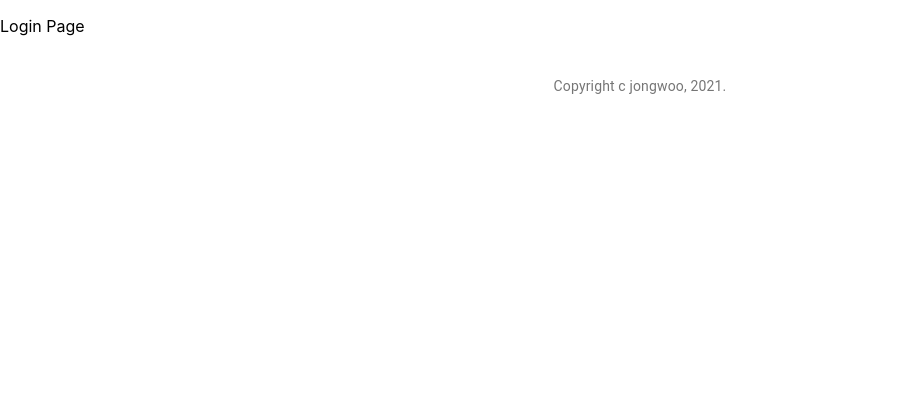
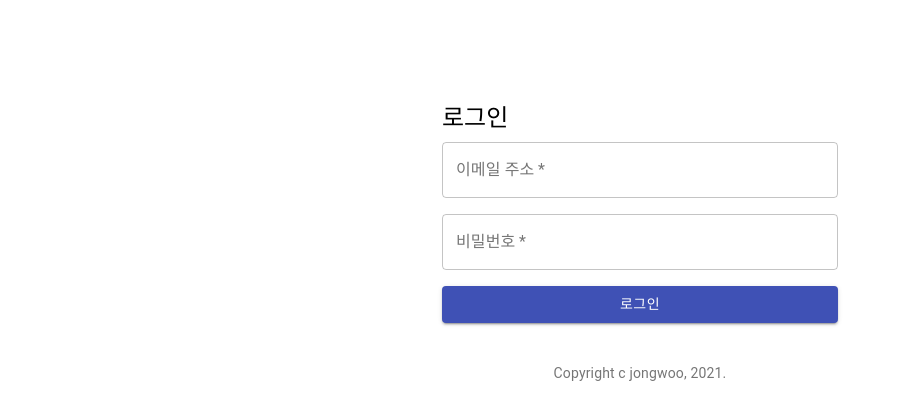
Before and after one commit to nicejongwoo/todo-rs, a React (Create React App) app: page /login in a window 1280 px wide. Shown: the top 420 px of the page, without its empty margins (0-901 px from the left). Built offline with nearby package versions, Linux system fonts and the light colour scheme.

Commit message:
fetch signin, fix login component

```diff
--- a/src/app/service/ApiService.js
+++ b/src/app/service/ApiService.js
@@ -23,3 +23,12 @@ export function call(api, method, request) {
         })
     );
 }
+
+export function signin(userDTO) {
+    return call("/auth/signin", "POST", userDTO)
+        .then((response) => {
+            if(response.token) {
+                window.location.href = "/";
+            }
+        });
+}
--- a/src/login/Login.js
+++ b/src/login/Login.js
@@ -1,13 +1,67 @@
+import { Button, Container, Grid, TextField, Typography } from "@material-ui/core";
 import React from "react";
+import { signin } from "../app/service/ApiService";
 
 class Login extends React.Component {
     constructor(props) {
         super(props);
+        this.handleSubmit = this.handleSubmit.bind(this);
+    }
+
+    handleSubmit(event) {
+        event.preventDefault();
+        const data = new FormData(event.target);
+        const email = data.get("email");
+        const password = data.get("password");
+        signin({email: email, password: password});
     }
 
     render() {
         return (
-            <p>Login Page</p>
+            <Container component="main" maxWidth="xs" style={{marginTop: "8%"}}>
+                <Grid container spacing={2}>
+                    <Grid item xs={12}>
+                        <Typography component="h1" variant="h5">로그인</Typography>
+                    </Grid>
+                </Grid>
+                <form noValidate onSubmit={this.handleSubmit}>
+                    {" "}
+                    <Grid container spacing={2}>
+                        <Grid item xs={12}>
+                            <TextField
+                                variant="outlined"
+                                required
+                                fullWidth
+                                id="email"
+                                label="이메일 주소"
+                                name="email"
+                                autoComplete="email"
+                            />
+                        </Grid>
+                        <Grid item xs={12}>
+                            <TextField
+                                variant="outlined"
+                                required
+                                fullWidth
+                                id="password"
+                                label="비밀번호"
+                                name="password"
+                                type="password"
+                                autoComplete="current-password"
+                            />
+                        </Grid>
+                        <Grid item xs={12}>
+                            <Button
+                                type="submit"
+                                fullWidth
+                                variant="contained"
+                                color="primary"
+                            >로그인
+                            </Button>
+                        </Grid>
+                    </Grid>
+                </form>
+            </Container>
         );
     }
 }
```
